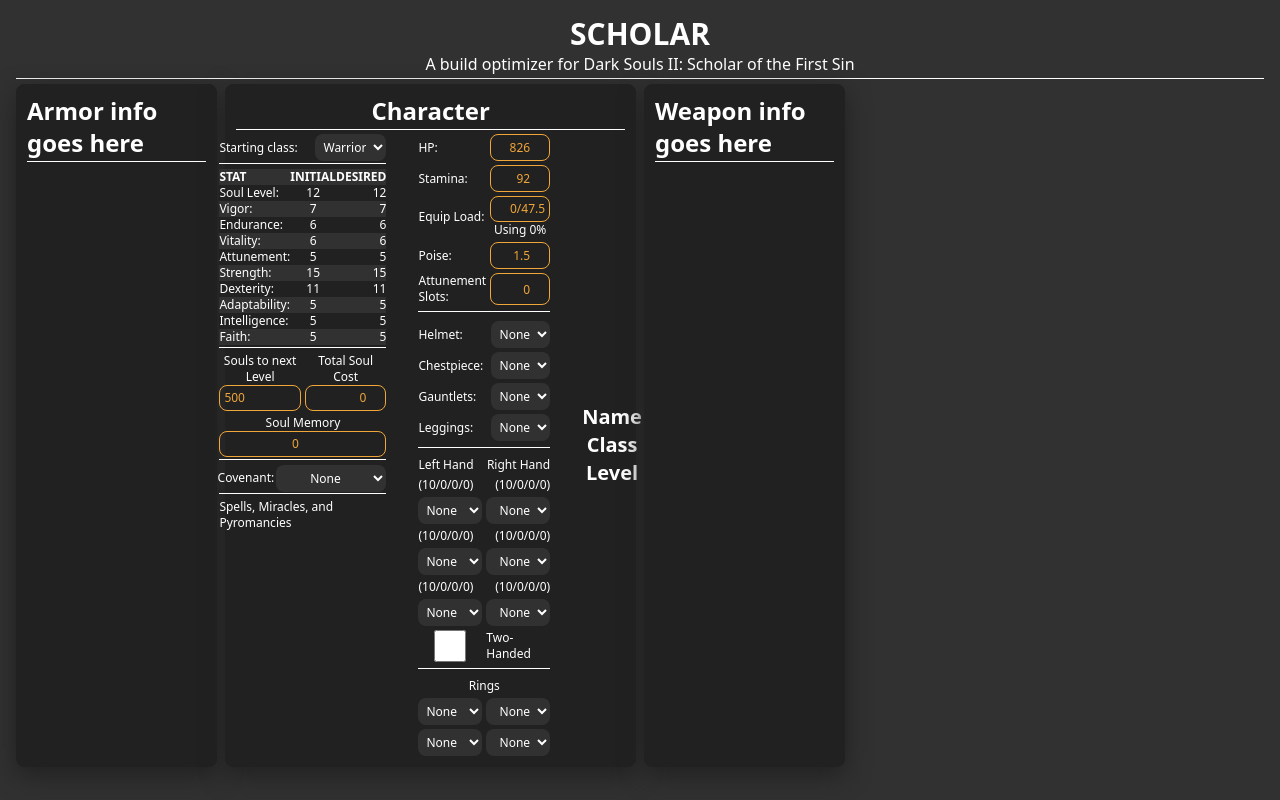
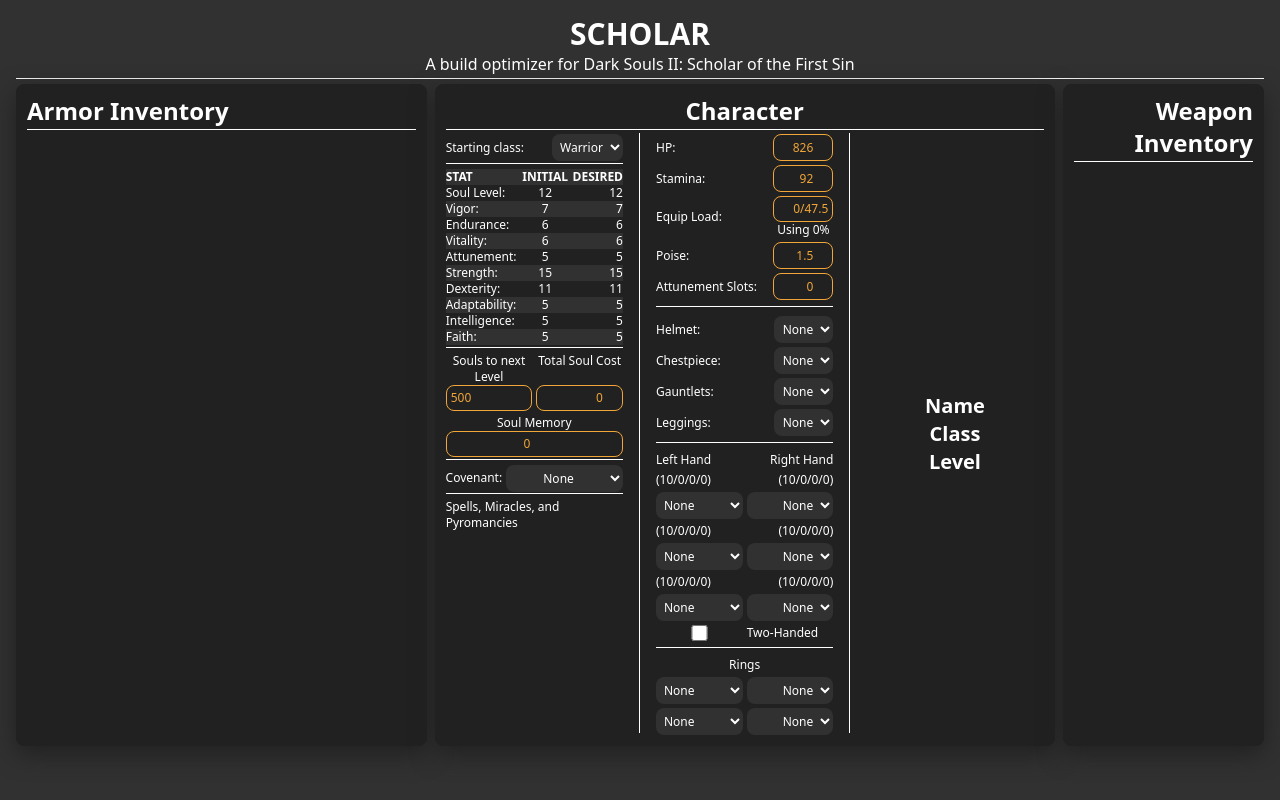
Before and after one commit to Camburgaler/scholar, a Next.js app: page / in a window 1280 px wide. Built offline with nearby package versions, Linux system fonts and the light colour scheme.

Commit message:
updated main page verbiage

```diff
--- a/app/page.tsx
+++ b/app/page.tsx
@@ -19,23 +19,20 @@
                 {/* Three columns, each about 30% of the page's width */}
                 <div className="app">
                     {/* left column with armor info */}
-                    <article className="flex col-span-1 border rounded p-1 h-full">
-                        <h2 className="text-2xl font-bold">
-                            Armor info goes here
+                    <article className="flex col-span-2 border rounded p-1 h-full">
+                        <h2 className="text-2xl text-left font-bold">
+                            Armor Inventory
                         </h2>
                         <hr />
                     </article>
                     {/* main column with build info */}
-                    <article className="flex col-span-2 border rounded p-1 h-full">
-                        {/* <h2 className="text-3xl font-bold text-black dark:text-white">
-                            Character info goes here
-                        </h2> */}
+                    <article className="flex col-span-3 border rounded p-1 h-full">
                         <CharacterInfo />
                     </article>
                     {/* right column with weapon info */}
                     <article className="flex col-span-1 border rounded p-1 h-full">
-                        <h2 className="text-2xl font-bold">
-                            Weapon info goes here
+                        <h2 className="text-2xl text-right font-bold">
+                            Weapon Inventory
                         </h2>
                         <hr />
                     </article>
```
